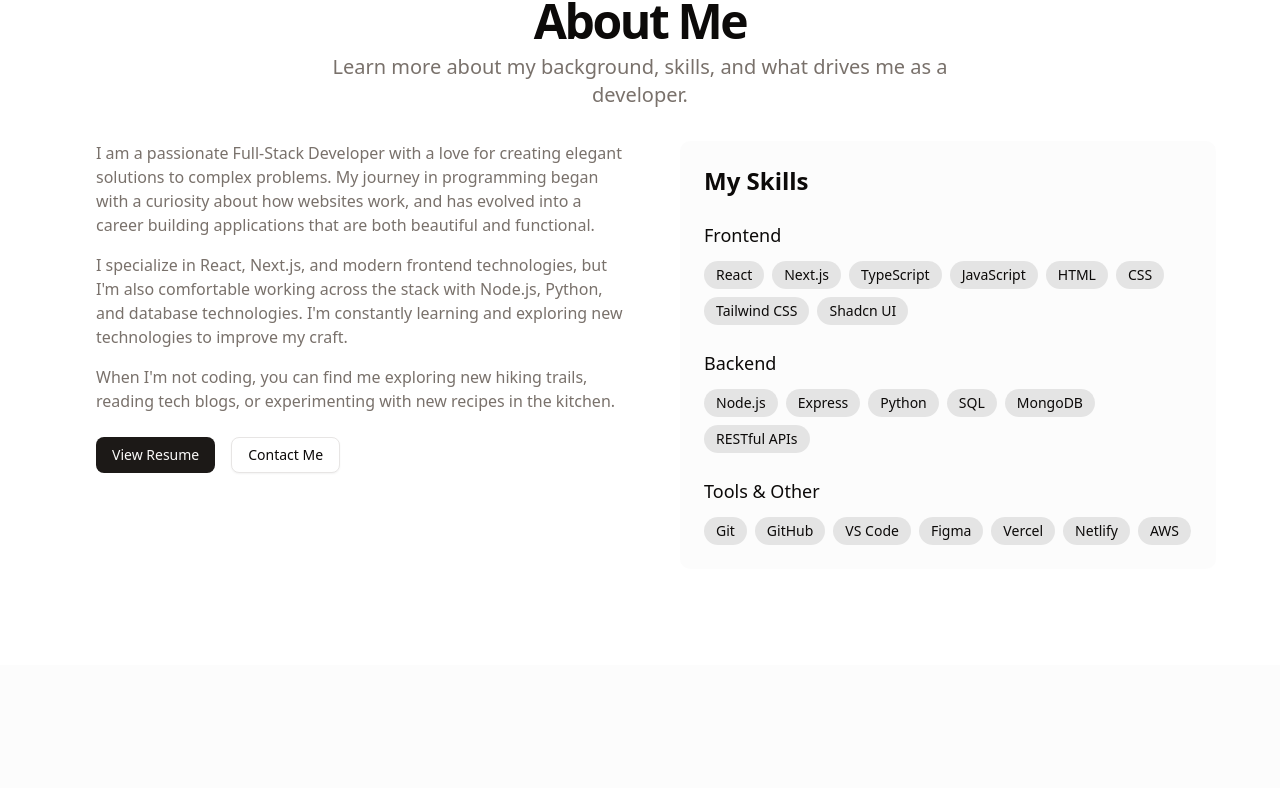
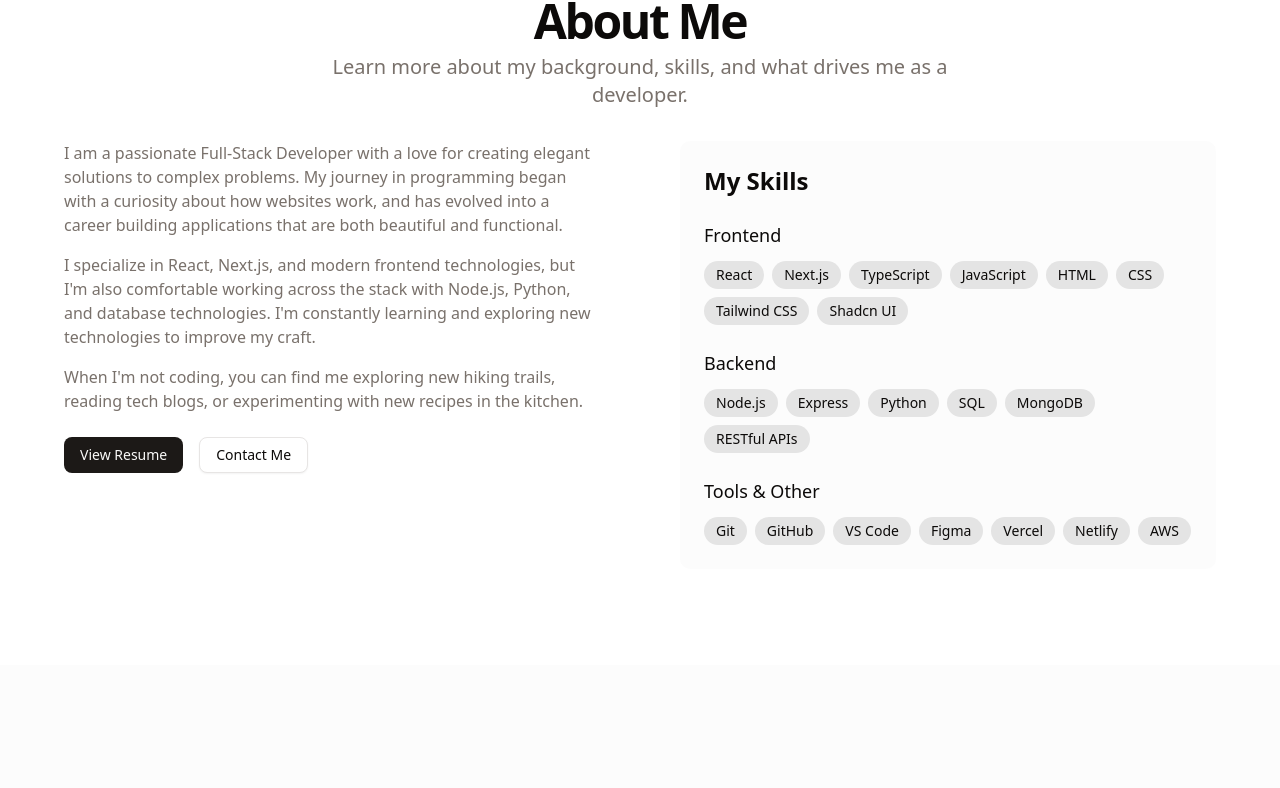
Before and after one commit to Deba97/portfolio-website, a Next.js app: page / in a window 1280 px wide. Shown: the part 1696-2484 px from the top of the page. Built offline with nearby package versions, Linux system fonts and the light colour scheme.

Commit message:
Fixed layout issues by enhancing AnimatedSection to preserve layout structure

```diff
--- a/src/components/About.tsx
+++ b/src/components/About.tsx
@@ -17,7 +17,8 @@ export function About() {
 
         <div className="flex flex-col md:flex-row md:justify-between max-w-6xl mx-auto gap-12 lg:gap-20">
           {/* Left column - Bio */}
-          <AnimatedSection direction="left" threshold={0.2} className="w-full md:w-1/2">
+          <div className="w-full md:w-1/2">
+            <AnimatedSection direction="left" threshold={0.2} preserveLayout={true}>
               <p className="text-muted-foreground text-center md:text-left mb-4">
                 I am a passionate Full-Stack Developer with a love for creating elegant solutions to complex problems.
                 My journey in programming began with a curiosity about how websites work, and has evolved into a
@@ -42,9 +43,11 @@ export function About() {
                 </Button>
               </div>
             </AnimatedSection>
+          </div>
 
           {/* Right column - Skills */}
-          <AnimatedSection direction="right" threshold={0.2} delay={200} className="w-full md:w-1/2">
+          <div className="w-full md:w-1/2">
+            <AnimatedSection direction="right" threshold={0.2} delay={200} preserveLayout={true}>
               <div className="bg-muted/30 p-6 rounded-lg">
                 <h3 className="text-2xl font-bold text-center md:text-left mb-6">My Skills</h3>
 
@@ -93,6 +96,7 @@ export function About() {
             </AnimatedSection>
           </div>
         </div>
+      </div>
     </section>
   );
 }
--- a/src/components/AnimatedSection.tsx
+++ b/src/components/AnimatedSection.tsx
@@ -8,6 +8,7 @@ interface AnimatedSectionProps {
   direction?: 'up' | 'down' | 'left' | 'right';
   delay?: number;
   threshold?: number;
+  preserveLayout?: boolean;
 }
 
 export function AnimatedSection({
@@ -15,17 +16,18 @@ export function AnimatedSection({
   className = "",
   direction = 'up',
   delay = 0,
-  threshold = 0.1
+  threshold = 0.1,
+  preserveLayout = false
 }: AnimatedSectionProps) {
   const sectionRef = useRef<HTMLDivElement>(null);
   const [isVisible, setIsVisible] = useState(false);
 
   // Map directions to transform values - using smaller translations
   const transformMap = {
-    up: 'translate-y-8',
-    down: '-translate-y-8',
-    left: 'translate-x-8',
-    right: '-translate-x-8'
+    up: 'translate-y-6',
+    down: '-translate-y-6',
+    left: 'translate-x-6',
+    right: '-translate-x-6'
   };
 
   useEffect(() => {
@@ -47,6 +49,25 @@ export function AnimatedSection({
     };
   }, [threshold]);
 
+  // If preserveLayout is true, we'll use a different approach to animations
+  if (preserveLayout) {
+    return (
+      <div
+        ref={sectionRef}
+        className={`${className} w-full h-full`}
+      >
+        <div
+          className={`w-full h-full opacity-0 transition-all duration-700 ease-out ${
+            isVisible ? 'opacity-100' : ''
+          }`}
+          style={{ transitionDelay: `${delay}ms` }}
+        >
+          {children}
+        </div>
+      </div>
+    );
+  }
+
   return (
     <div
       ref={sectionRef}
--- a/src/components/Contact.tsx
+++ b/src/components/Contact.tsx
@@ -17,10 +17,11 @@ export function Contact() {
 
         <div className="flex flex-col md:flex-row gap-8 md:gap-12 max-w-6xl mx-auto">
           {/* Contact Info Card */}
+          <div className="w-full md:w-1/2">
             <AnimatedSection
               direction="left"
               threshold={0.2}
-            className="w-full md:w-1/2"
+              preserveLayout={true}
             >
               <Card className="shadow-sm transition-all duration-300 hover:shadow-md h-full">
                 <CardHeader className="text-center md:text-left">
@@ -84,13 +85,15 @@ export function Contact() {
                 </CardContent>
               </Card>
             </AnimatedSection>
+          </div>
 
           {/* Message Form Card */}
+          <div className="w-full md:w-1/2">
             <AnimatedSection
               direction="right"
               threshold={0.2}
               delay={200}
-            className="w-full md:w-1/2"
+              preserveLayout={true}
             >
               <Card className="shadow-sm transition-all duration-300 hover:shadow-md h-full">
                 <CardHeader className="text-center md:text-left">
@@ -147,6 +150,7 @@ export function Contact() {
             </AnimatedSection>
           </div>
         </div>
+      </div>
     </section>
   );
 }
```
Lines whose indentation alone changed are shown as unchanged.
